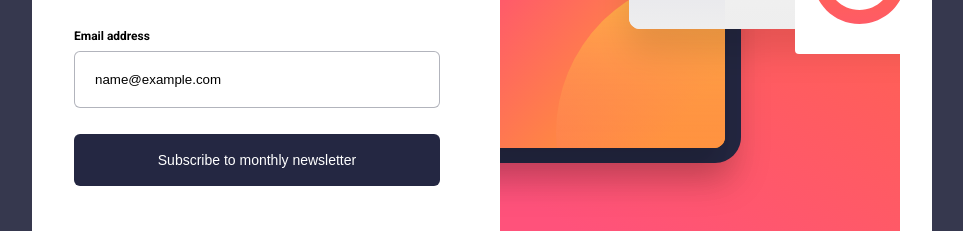
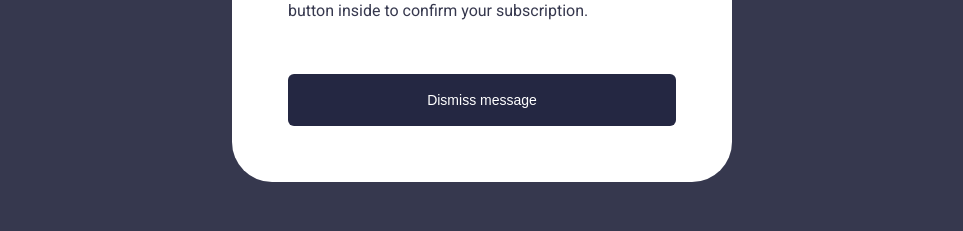
Before and after one commit to nikolasdevs/newsletter_signUp, a plain HTML site: page index.html in a window 1280 px wide. Both pictures are taken after typing "name@example.com" into the empty fields and a click on the button "Subscribe to monthly newsletter". Shown: the part 569-800 px from the top of the page, without its empty margins (158-1121 px from the left). Drawn offline with Linux system fonts and the light colour scheme.

Commit message:
success message was displayed

```diff
--- a/index.html
+++ b/index.html
@@ -45,7 +45,7 @@
 
     <!-- Success message end -->
 
-    <div class="container">
+    <div id="container" class="container">
       <div class="first-box">
         <header>
           <h1>Stay updated!</h1>
@@ -97,7 +97,7 @@
       </div>
     </div>
 
-    <div class="success-container">
+    <div id="success" class="success-container">
       <img src="./assets/images/icon-success.svg" alt="" />
       <h1>Thanks for subscribing!</h1>
       <p>
@@ -105,7 +105,7 @@
         it and click the button inside to confirm your subscription.
       </p>
 
-      <button>Dismiss message</button>
+      <button id="dismiss">Dismiss message</button>
     </div>
 
     <div class="attribution">
--- a/index.js
+++ b/index.js
@@ -1,6 +1,9 @@
 const form = document.getElementById("form");
 const emailInput = document.getElementById("email");
 const errorLabel = document.getElementById("errorLabel");
+const container = document.getElementById("container");
+const success = document.getElementById("success");
+const dismiss = document.getElementById("dismiss");
 
 function subscribe(event) {
   event.preventDefault();
@@ -12,9 +15,20 @@ function subscribe(event) {
     errorLabel.style.display = "flex";
   } else if (!emailRegex.test(emailValue)) {
     errorLabel.style.display = "flex";
-  }else{
- errorLabel.style.display = "none";
+  } else {
+    errorLabel.style.display = "none";
+    form.reset();
+    container.style.display = "none";
+    success.style.display = "flex";
   }
 }
 
+function reset(event) {
+  event.preventDefault();
+
+  container.style.display = "flex";
+  success.style.display = "none";
+}
+
 form.addEventListener("submit", subscribe);
+dismiss.addEventListener("click", reset);
--- a/style.css
+++ b/style.css
@@ -20,6 +20,7 @@ body {
   padding: 32px;
   border-radius: 32px;
   gap: 50px;
+  transition: all 0.5s ease;
 }
 
 .first-box {
@@ -127,6 +128,7 @@ input.error-state::placeholder {
   padding: 56px;
   border-radius: 40px;
   display: none;
+  transition: all 0.5s ease;
 }
 
 .success-container img {
@@ -140,7 +142,7 @@ input.error-state::placeholder {
   color: hsl(235, 18%, 26%);
 }
 
-.mobile-img{
+.mobile-img {
   display: none;
 }
 
@@ -172,7 +174,6 @@ input.error-state::placeholder {
     display: none;
   }
   .second-box .mobile-img {
-
   }
   header {
     gap: 28px;
```
